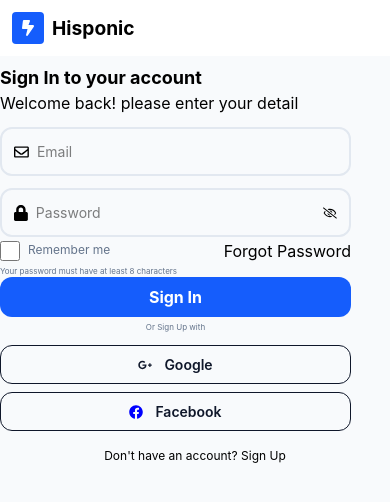
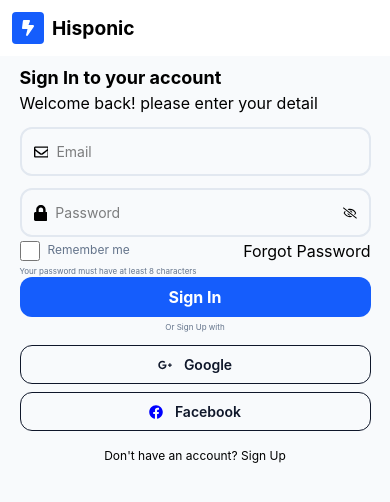
Before and after one commit to Supa-Thobile2/Dashboard-Project-Figma-Design-, a React (Vite) app: page / in a window 390 px wide. Shown: the top 502 px of the page. Built offline with nearby package versions, Linux system fonts and the light colour scheme.

Commit message:
live mobile/web testing responsiveness

```diff
--- a/src/pages/Login.jsx
+++ b/src/pages/Login.jsx
@@ -43,7 +43,7 @@ function Login() {
                 <MobileHeader className='block md:hidden'/>
                 <div className='py-2  '>
 
-                <div className='w-[90%] mx-aut0 md:p-19'>
+                <div className='w-[90%] mx-auto md:p-19'>
                  <h4 className="text-[18px]  Uppercase font-bold text-[#OF172A] ">
                   Sign In to your account
                 </h4>
```
